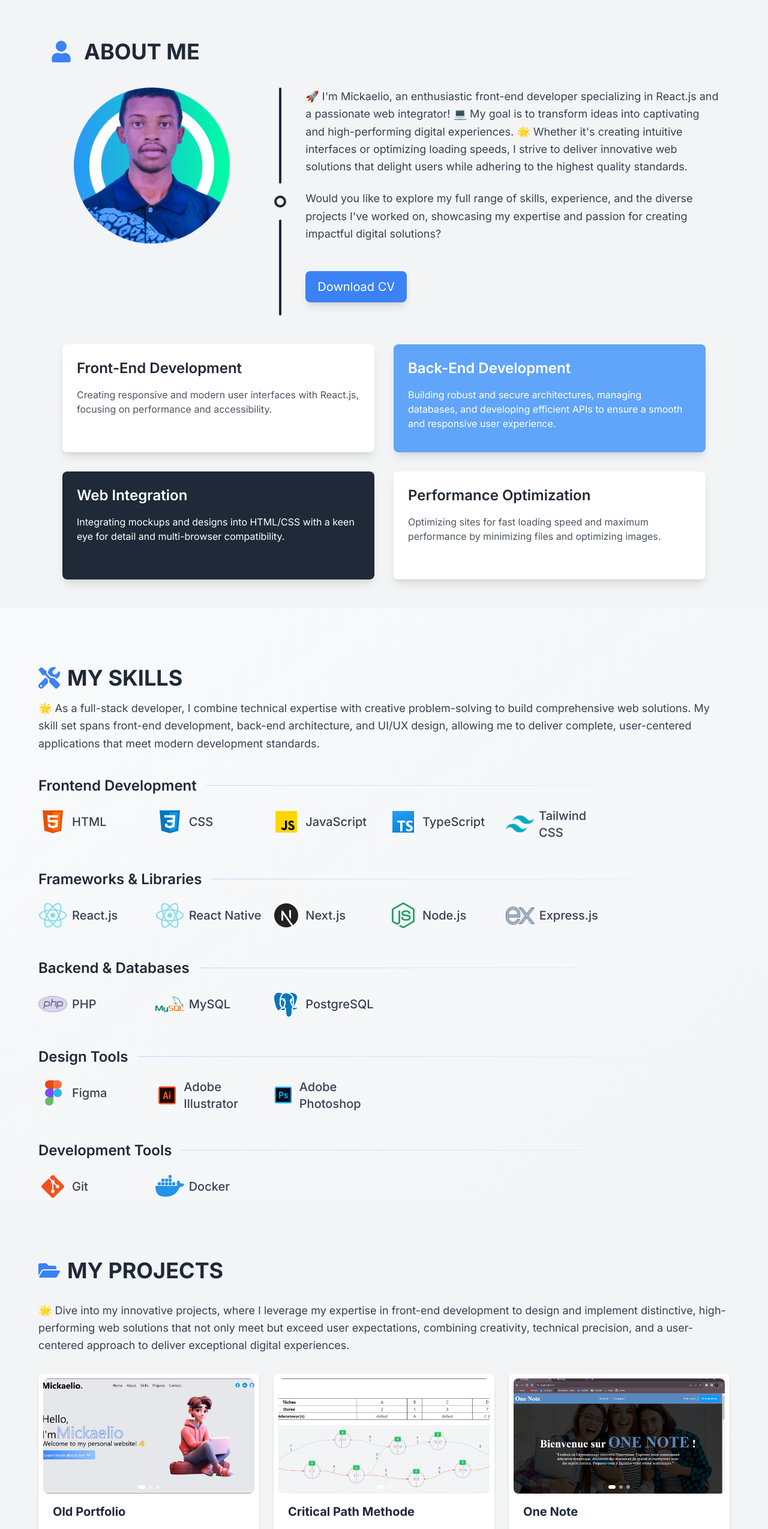
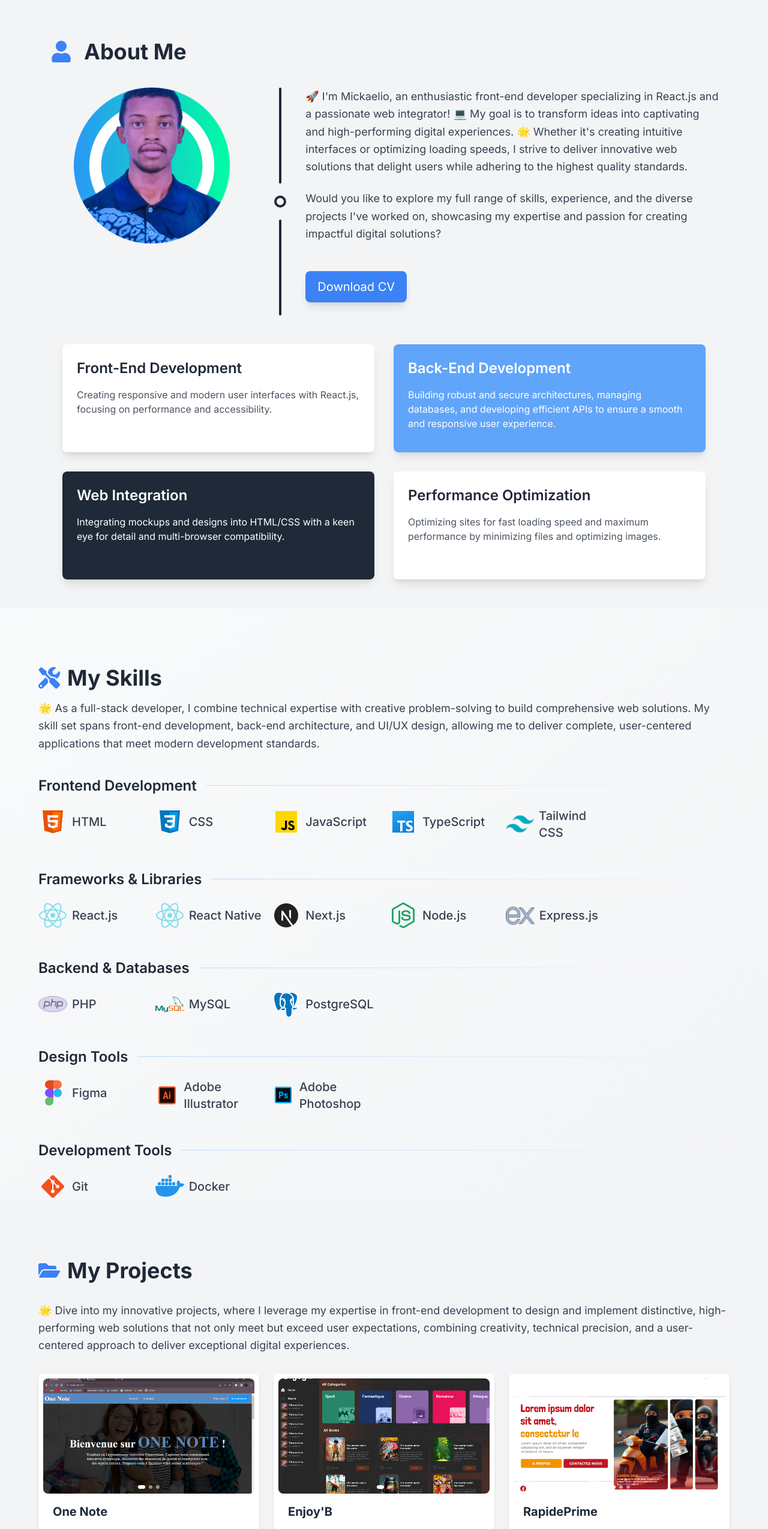
Before and after one commit to tsiheje/NewPortfolio, a Next.js app: page / in a window 1280 px wide. Shown: the part 1630-4179 px from the top of the page at 60% size. Built offline with nearby package versions, Linux system fonts and the light colour scheme.

Commit message:
refact : version final avant animation

```diff
--- a/src/app/Components/About/page.js
+++ b/src/app/Components/About/page.js
@@ -40,7 +40,7 @@ const About = () => {
       <div className="mb-12 w-full">
         <h1 className="text-4xl font-bold text-gray-800 text-center flex items-center gap-5 ml-5">
           <FaUser className="text-blue-500" />
-          ABOUT ME
+          About Me
         </h1>
         <div className="flex flex-col md:flex-row items-center md:items-start gap-8 max-w-6xl mx-auto mt-10 px-4">
           <div className="w-full md:w-1/3">
--- a/src/app/Components/Contact/page.js
+++ b/src/app/Components/Contact/page.js
@@ -88,7 +88,7 @@ const Contact = () => {
       <div className="mb-8 sm:mb-12">
         <h1 className="text-2xl sm:text-3xl lg:text-4xl font-bold text-gray-800 flex items-center gap-2 sm:gap-3">
           <FaEnvelope className="text-blue-500" />
-          CONTACT ME
+          Contact Me
         </h1>
         <p className="text-base sm:text-lg text-gray-700 mt-3 sm:mt-4">
           🌟 Have questions, ideas, or a desire to collaborate? Don&apos;t hesitate to get in touch—I&apos;m here to assist! Whether through the form below, on WhatsApp, or directly via email, I&apos;m always happy to connect, discuss your vision, and work together to bring your projects to life.
--- a/src/app/Components/Projects/page.js
+++ b/src/app/Components/Projects/page.js
@@ -70,9 +70,9 @@ const ImageGallery = ({ images }) => {
   );
 };
 
-const ProjectCard = ({ images, title, description, technologies }) => {
+const ProjectCard = ({ images, title, description, technologies, link }) => {
   return (
-    <div className="bg-white rounded-lg shadow-md overflow-hidden transition-transform duration-300 hover:scale-[1.02] w-full p-2">
+    <div className="relative bg-white rounded-lg shadow-md overflow-hidden transition-transform duration-300 hover:scale-[1.02] w-full p-2 group">
       <ImageGallery images={images} />
       <div className="p-4 space-y-3">
         <h3 className="text-xl font-bold text-gray-800">{title}</h3>
@@ -88,6 +88,18 @@ const ProjectCard = ({ images, title, description, technologies }) => {
           ))}
         </div>
       </div>
+      {link && (
+        <div className="absolute inset-0 bg-black/30 opacity-0 group-hover:opacity-100 flex items-center justify-center transition-opacity duration-300">
+          <a
+            href={link}
+            target="_blank"
+            rel="noopener noreferrer"
+            className="px-4 py-2 text-sm font-medium text-white bg-blue-600 hover:bg-blue-700 rounded-lg transition-colors duration-200"
+          >
+            Visit this
+          </a>
+        </div>
+      )}
     </div>
   );
 };
@@ -95,22 +107,16 @@ const ProjectCard = ({ images, title, description, technologies }) => {
 const Projects = () => {
   const projects = [
     {
-      images: [pt1, pt2, pt3],
-      title: "Old Portfolio",
-      description: "A portfolio to showcase my projects and skills, highlighting my creativity and ability to design engaging user interfaces.",
-      technologies: ["React.js", "Tailwind CSS", "GSAP Animation"]
-    },
-    {
-      images: [ro1, ro2],
-      title: "Critical Path Methode",
-      description: "Developing a web application for task scheduling using the Critical Path Method (CPM)",
-      technologies: ["React.js", "Tailwind CSS", "Reactflow"],
-    },
-    {
       images: [on1, on2, on3],
       title: "One Note",
       description: "Creating a web platform for easy access to information, courses, and assignments, enhancing communication and education.",
       technologies: ["React.js", "Node.js", "Express.js", "MySQL"],
+    },
+    {
+      images: [en1, en2],
+      title: "Enjoy'B",
+      description: "Présentation du troisième projet et de ses aspects innovants.",
+      technologies: ["Next.js", "Tailwind CSS", "Node.js", "Express.js", "MySQL"],
     },
     {
       images: [rp1, rp2, rp3],
@@ -119,17 +125,24 @@ const Projects = () => {
       technologies: ["Next.js", "Tailwind CSS", "GSAP Animation"],
     },
     {
+      images: [pt1, pt2, pt3],
+      title: "Old Portfolio",
+      description: "A portfolio to showcase my projects and skills, highlighting my creativity and ability to design engaging user interfaces.",
+      technologies: ["React.js", "Tailwind CSS", "GSAP Animation"],
+      link: "https://mickaelio.vercel.app",
+    },
+    {
       images: [mr1, mr2, mr3],
       title: "Mi-krea",
       description: "Integration of Mi-Krea's website.",
       technologies: ["Next.js", "GSAP Animation"],
     },
     {
-        images: [en1, en2],
-        title: "Enjoy'B",
-        description: "Présentation du troisième projet et de ses aspects innovants.",
-        technologies: ["Next.js", "Tailwind CSS", "Node.js", "Express.js", "MySQL"],
-    }
+      images: [ro1, ro2],
+      title: "Critical Path Methode",
+      description: "Developing a web application for task scheduling using the Critical Path Method (CPM)",
+      technologies: ["React.js", "Tailwind CSS", "Reactflow"],
+    },
   ];
 
   return (
@@ -137,7 +150,7 @@ const Projects = () => {
       <div className="flex flex-col gap-8">
         <h1 className="text-4xl font-bold text-gray-800 flex items-center gap-3">
           <FaFolderOpen className="text-blue-500" />
-          MY PROJECTS
+          My Projects
         </h1>
         <p className="text-lg text-gray-700 leading-relaxed">
           🌟 Dive into my innovative projects, where I leverage my expertise in front-end development to design and implement distinctive, high-performing web solutions that not only meet but exceed user expectations, combining creativity, technical precision, and a user-centered approach to deliver exceptional digital experiences.
--- a/src/app/Components/Skills/page.js
+++ b/src/app/Components/Skills/page.js
@@ -82,7 +82,7 @@ const Skills = () => {
           >
              <h1 className="text-4xl font-bold text-gray-800 lg:text-left flex items-center gap-3">
               <FaTools className="text-blue-500" />
-              MY SKILLS
+              My Skills
             </h1>
             <p className="text-lg text-gray-700 leading-relaxed mt-4">
               🌟 As a full-stack developer, I combine technical expertise with creative problem-solving to build comprehensive web solutions. My skill set spans front-end development, back-end architecture, and UI/UX design, allowing me to deliver complete, user-centered applications that meet modern development standards.
```
Lines whose indentation alone changed are shown as unchanged.
